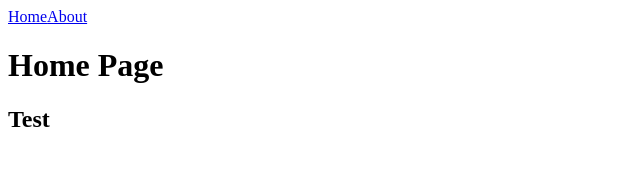
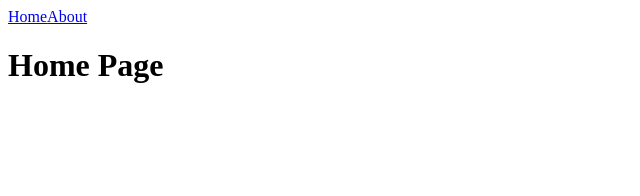
Before and after one commit to thaidn1999/moshop-ghtk, a Vue app: page / in a window 1280 px wide. Shown: the top 196 px of the page, without its empty margins (0-640 px from the left). Built offline with nearby package versions, Linux system fonts and the light colour scheme.

Commit message:
delete test

```diff
--- a/src/views/HomeView.vue
+++ b/src/views/HomeView.vue
@@ -3,6 +3,5 @@
 <template>
   <div>
     <h1>Home Page</h1>
-    <h2>Test</h2>
   </div>
 </template>
```
